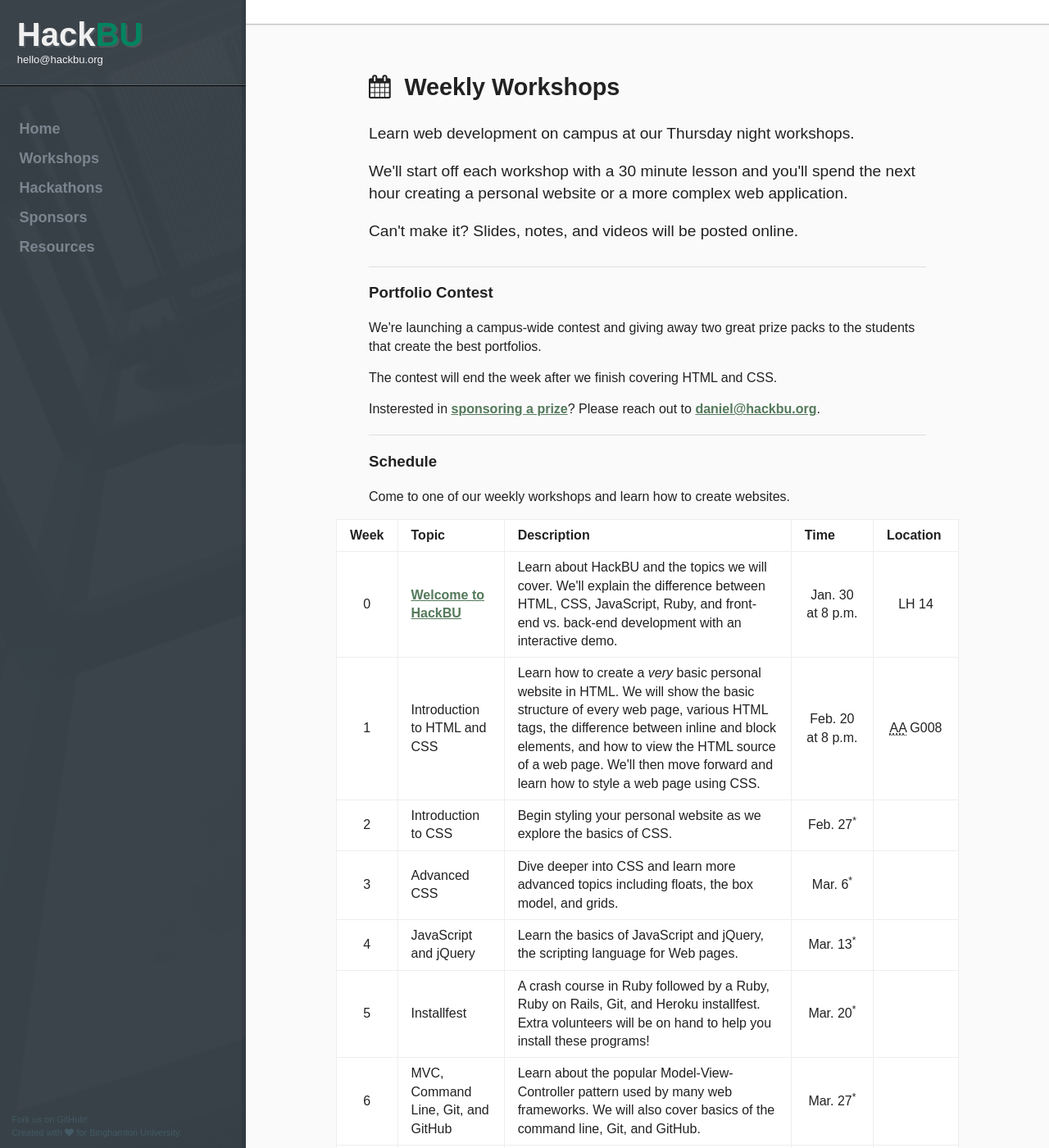
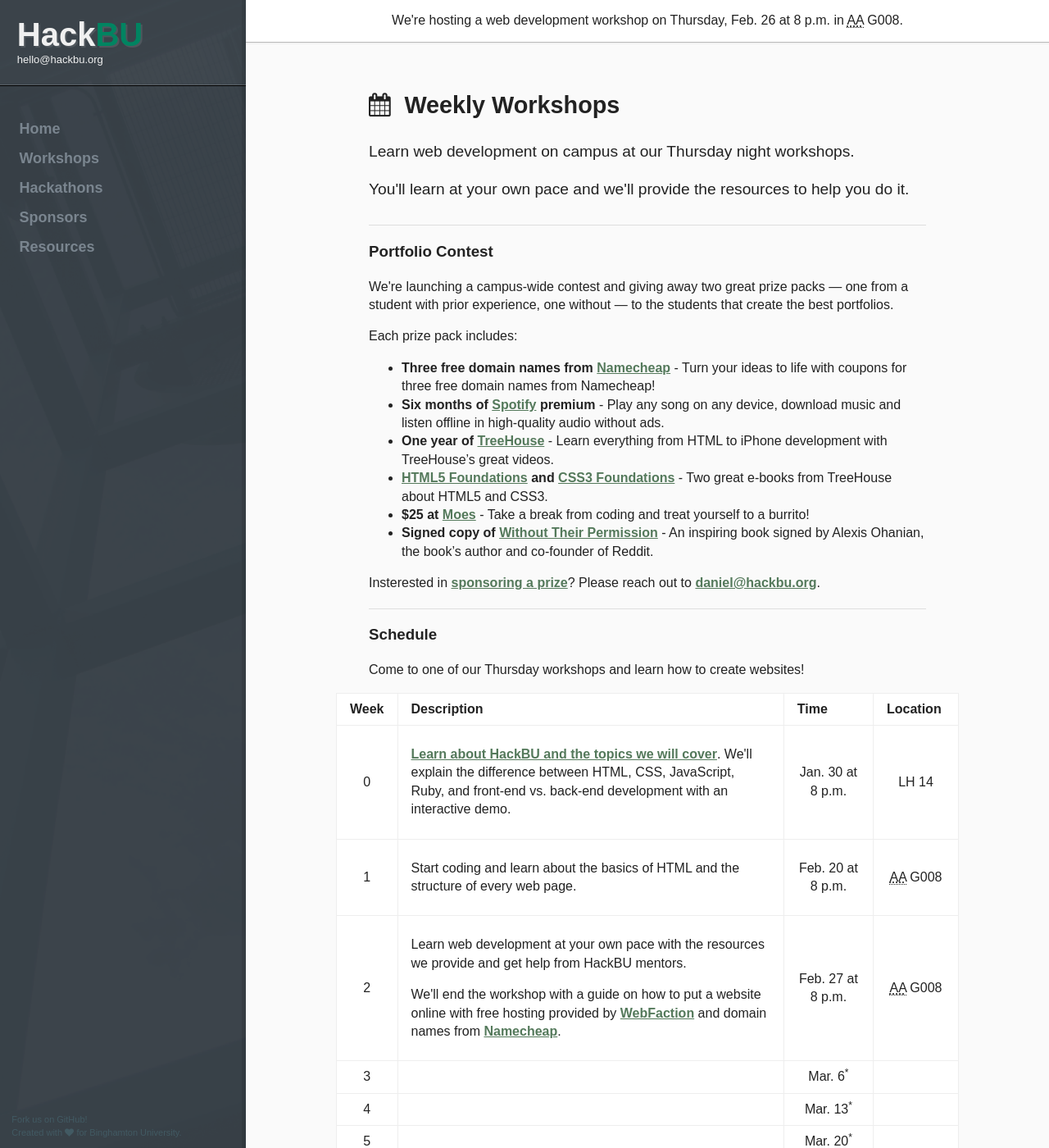
Before and after one commit to hackbinghamton/hackbinghamton.github.io, a Jekyll site: the page built from workshops/index.html, in a window 1280 px wide and 1400 px high. Shown: the whole window at 82% size. Built offline with Jekyll 4.4.1, drawn with Linux system fonts in a browser that asks for light colours; nearby versions of some CDN libraries; Markdown is read by kramdown in place of the engine named in the settings; some of the changed text lies outside the part shown.

Commit message:
updates to the workshop page to reflect the change in plans

```diff
--- a/_includes/announcement.html
+++ b/_includes/announcement.html
@@ -1 +1 @@
-<div class="site-announcement"></div>
+<div class="site-announcement">We're hosting a web development workshop on Thursday, Feb. 26 at 8 p.m. in <abbr title="Academic A">AA</abbr> G008.</div>
--- a/workshops/index.html
+++ b/workshops/index.html
@@ -9,31 +9,39 @@
 
 	<p>Learn web development on campus at our Thursday night workshops.</p>
 
-	<p>We'll start off each workshop with a 30 minute lesson and you'll spend the next hour creating a personal website or a more complex web application.</p>
-
-	<p>Can't make it? Slides, notes, and videos will be posted online.</p>
+	<p>You'll learn at your own pace and we'll provide the resources to help you do it.</p>
 </div>
 
 <div id="portfolio-contest" class="article">
 	<h3>Portfolio Contest</h3>
 
-	<p>We're launching a campus-wide contest and giving away two great prize packs to the students that create the best portfolios.</p>
+	<p>We're launching a campus-wide contest and giving away two great prize packs — one from a student with prior experience, one without — to the students that create the best portfolios.</p>
 
-	<p>The contest will end the week after we finish covering HTML and CSS.</p>
+	<p>Each prize pack includes:</p>
 
-	<p>Insterested in <a href="/sponsors/">sponsoring a prize</a>? Please reach out to <a href="mailto:daniel@danoc.me">daniel@hackbu.org</a>.</p>
+	<ul>
+		<li><strong>Three free domain names from <a href="https://www.namecheap.com/">Namecheap</a></strong> - Turn your ideas to life with coupons for three free domain names from Namecheap!</li>
+		<li><strong>Six months of <a href="https://www.spotify.com/">Spotify</a> premium</strong> - Play any song on any device, download music and listen offline in high-quality audio without ads.</li>
+		<li><strong>One year of <a href="http://teamtreehouse.com/">TreeHouse</a></strong> - Learn everything from HTML to iPhone development with TreeHouse’s great videos.</li>
+		<li><strong><a href="http://html5foundations.com/">HTML5 Foundations</a> and <a href="http://www.wiley.com/WileyCDA/WileyTitle/productCd-1118356543,descCd-buy.html">CSS3 Foundations</a></strong> - Two great e-books from TreeHouse about HTML5 and CSS3.</li>
+		<li><strong>$25 at <a href="http://www.moes.com/">Moes</a></strong> - Take a break from coding and treat yourself to a burrito!</li>
+		<li><strong>Signed copy of <a href="http://www.amazon.com/Without-Their-Permission-Century-Managed/dp/1455520020">Without Their Permission</a></strong> - An inspiring book signed by Alexis Ohanian, the book’s author and co-founder of Reddit.</li>
+	</ul>
+
+	<p></p>
+
+	<p>Insterested in <a href="/sponsors/">sponsoring a prize</a>? Please reach out to <a href="mailto:daniel@hackbu.org">daniel@hackbu.org</a>.</p>
 </div>
 
 <div id="schedule" class="article">
 	<h3>Schedule</h3>
 
-	<p>Come to one of our weekly workshops and learn how to create websites.</p>
+	<p>Come to one of our Thursday workshops and learn how to create websites!</p>
 
 	<table>
 		<thead>
 			<tr>
 				<th>Week</th>
-				<th>Topic</th>
 				<th class="th-description">Description</th>
 				<th class="th-time">Time</th>
 				<th class="th-location">Location</th>
@@ -42,64 +50,58 @@
 		<tbody>
 			<tr>
 				<td class="table-center">0</td>
-				<td><a href="/workshops/2014/spring/welcome-to-hackbu/">Welcome to HackBU</a></td>
-				<td>Learn about HackBU and the topics we will cover. We'll explain the difference between HTML, CSS, JavaScript, Ruby, and front-end vs. back-end development with an interactive demo.</td>
+				<td><p><a href="/workshops/2014/spring/welcome-to-hackbu/">Learn about HackBU and the topics we will cover</a>. We'll explain the difference between HTML, CSS, JavaScript, Ruby, and front-end vs. back-end development with an interactive demo.</p></td>
 				<td class="table-center">Jan. 30 at 8 p.m.</td>
 				<td class="table-center">LH 14</td>
 			</tr>
 			<tr>
 				<td class="table-center">1</td>
-				<td>Introduction to HTML and CSS</td>
-				<td>Learn how to create a <em>very</em> basic personal website in HTML. We will show the basic structure of every web page, various HTML tags, the difference between inline and block elements, and how to view the HTML source of a web page. We&apos;ll then move forward and learn how to style a web page using CSS.</td>
+				<td><p>Start coding and learn about the basics of HTML and the structure of every web page.</p></td>
 				<td class="table-center">Feb. 20 at 8 p.m.</td>
 				<td class="table-center"><abbr title="Academic A">AA</abbr> G008</td>
 			</tr>
 			<tr>
 				<td class="table-center">2</td>
-				<td>Introduction to CSS</td>
-				<td>Begin styling your personal website as we explore the basics of CSS.</td>
-				<td class="table-center">Feb. 27<sup>*</sup></td>
-				<td></td>
+				<td>
+					<p>Learn web development at your own pace with the resources we provide and get help from HackBU mentors.</p>
+					<p>We'll end the workshop with a guide on how to put a website online with free hosting provided by <a href="https://www.webfaction.com/">WebFaction</a> and domain names from <a href="https://www.namecheap.com/">Namecheap</a>.</p>
+				</td>
+				<td class="table-center">Feb. 27 at 8 p.m.</td>
+				<td class="table-center"><abbr title="Academic A">AA</abbr> G008</td>
 			</tr>
 			<tr>
 				<td class="table-center">3</td>
-				<td>Advanced CSS</td>
-				<td>Dive deeper into CSS and learn more advanced topics including floats, the box model, and grids.</td>
+				<td></td>
 				<td class="table-center">Mar. 6<sup>*</sup></td>
 				<td></td>
 			</tr>
 			<tr>
 				<td class="table-center">4</td>
-				<td>JavaScript and jQuery</td>
-				<td>Learn the basics of JavaScript and jQuery, the scripting language for Web pages.</td>
+				<td></td>
 				<td class="table-center">Mar. 13<sup>*</sup></td>
 				<td></td>
 			</tr>
 			<tr>
 				<td class="table-center">5</td>
-				<td>Installfest</td>
-				<td>A crash course in Ruby followed by a Ruby, Ruby on Rails, Git, and Heroku installfest. Extra volunteers will be on hand to help you install these programs!</td>
+				<td></td>
 				<td class="table-center">Mar. 20<sup>*</sup></td>
 				<td></td>
 			</tr>
 			<tr>
 				<td class="table-center">6</td>
-				<td>MVC, Command Line, Git, and GitHub</td>
-				<td>Learn about the popular Model-View-Controller pattern used by many web frameworks. We will also cover basics of the command line, Git, and GitHub.</td>
+				<td></td>
 				<td class="table-center">Mar. 27<sup>*</sup></td>
 				<td></td>
 			</tr>
 			<tr>
 				<td class="table-center">7</td>
-				<td>Ruby on Rails</td>
-				<td>Create the foundation of a web application using Ruby on Rails.</td>
+				<td></td>
 				<td class="table-center">Apr. 3<sup>*</sup></td>
 				<td></td>
 			</tr>
 			<tr>
 				<td class="table-center">8</td>
-				<td>More Rails</td>
-				<td>Continue building your web application with help from HackBU staff.</td>
+				<td></td>
 				<td class="table-center">Apr. 10<sup>*</sup></td>
 				<td></td>
 			</tr>
```
